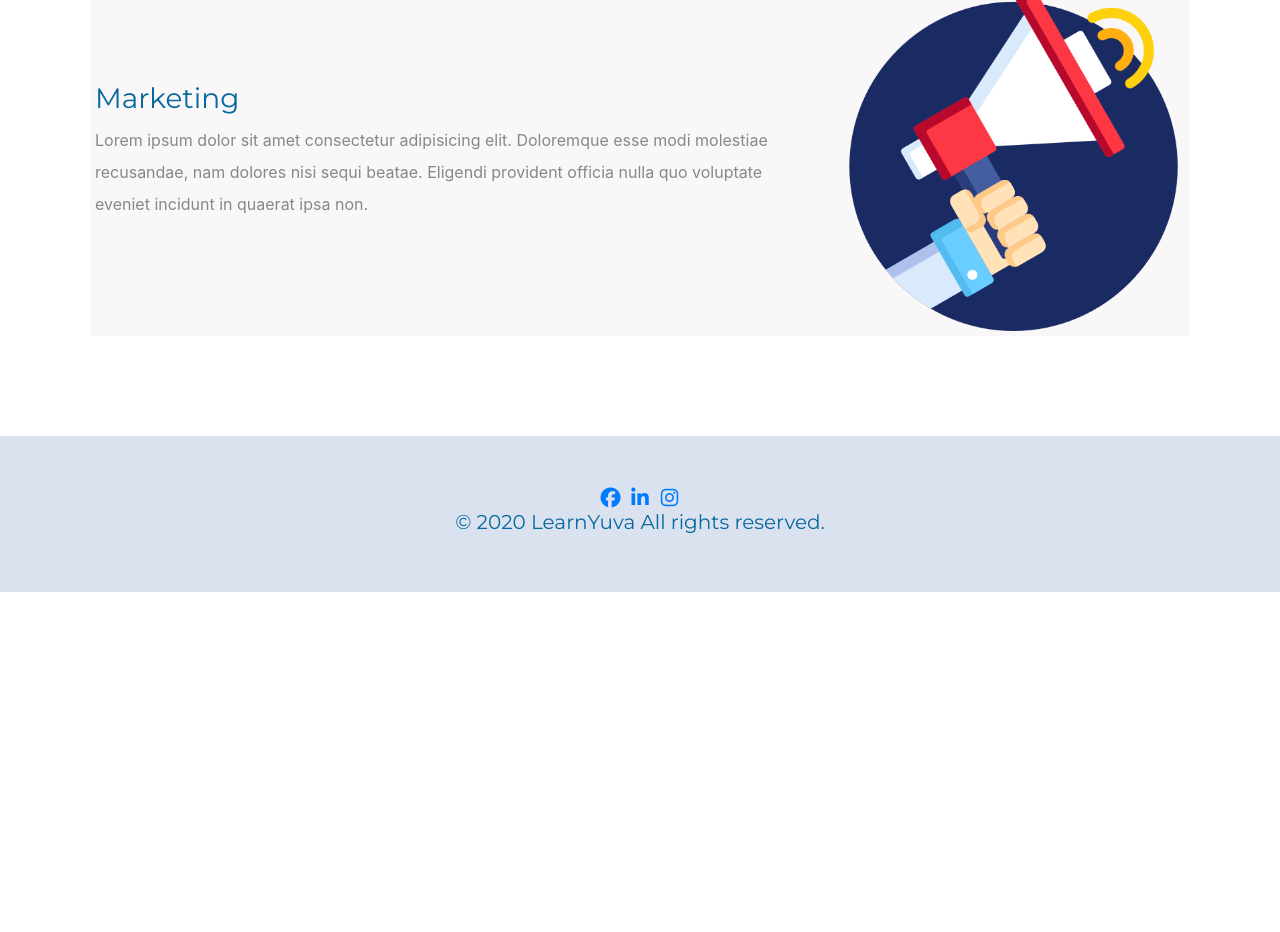
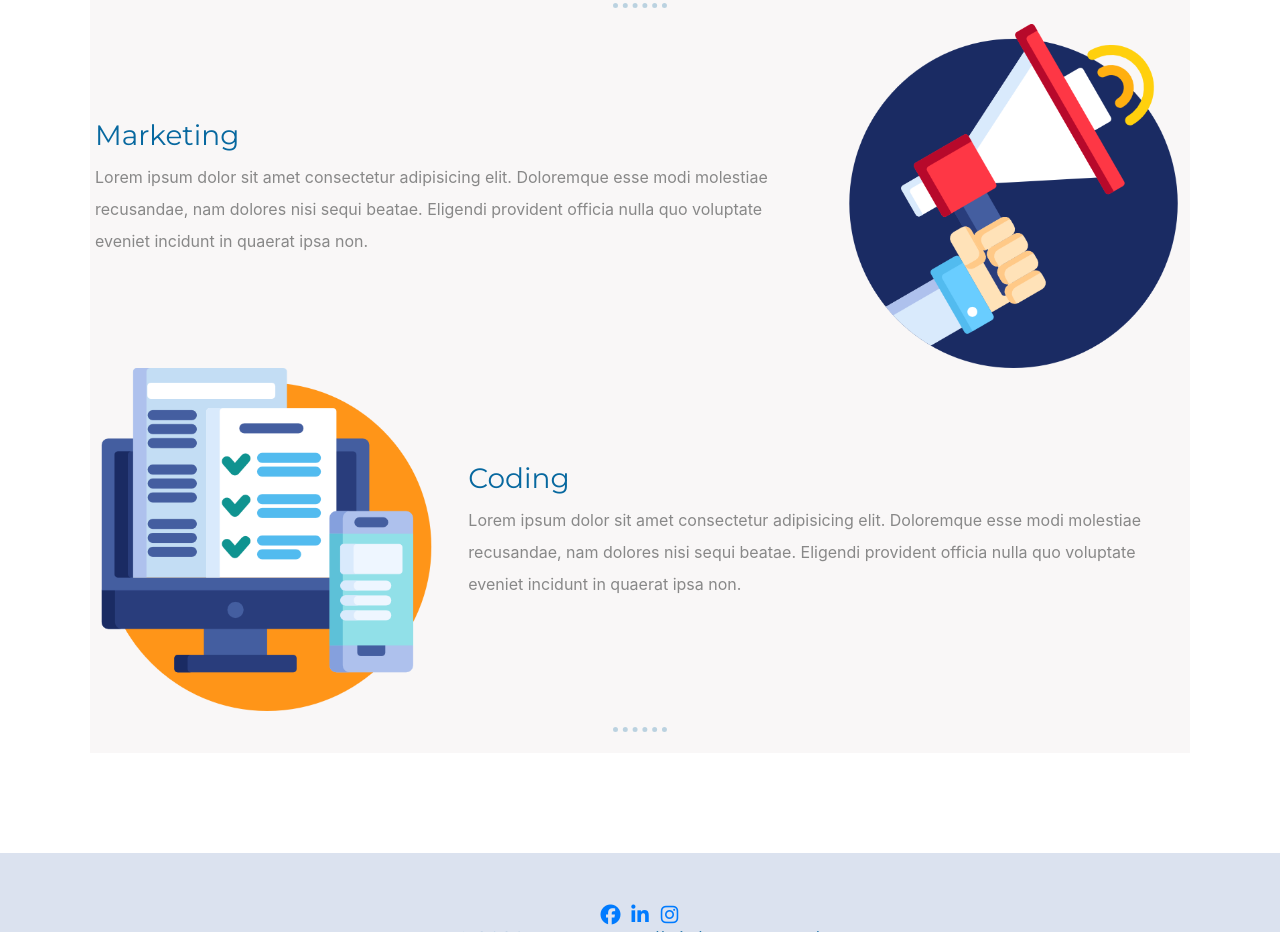
Before and after one commit to anuragbyte/ly, a website: page index.html in a window 1280 px wide. Shown: the part 1503-2435 px from the top of the page. Before the commit the page ends 2095 px from the top, so only its background shows below. Drawn offline with nearby package versions, Linux system fonts and the light colour scheme.

Commit message:
Coding section added

```diff
--- a/index.html
+++ b/index.html
@@ -221,6 +221,7 @@
           </p>
         </div>
       </div>
+      <hr class="divider">
       <div class="row">
         <div class="col-sm-4 col-12 order-sm-last my-auto">
           <img class="course-icon" src="Assets/Images/marketingIcon.png" alt="development-img">
@@ -232,6 +233,18 @@
           </p>
         </div>
       </div>
+      <div class="row">
+        <div class="col-sm-4 col-12 order-sm-first my-auto">
+          <img class="course-icon" src="Assets/Images/codingIcon.png" alt="electronics-img">
+        </div>
+        <div class="col-sm-8 col-12 order-sm-first my-auto">
+          <h3>Coding</h3>
+          <p class="text-left">
+            Lorem ipsum dolor sit amet consectetur adipisicing elit. Doloremque esse modi molestiae recusandae, nam dolores nisi sequi beatae. Eligendi provident officia nulla quo voluptate eveniet incidunt in quaerat ipsa non.
+          </p>
+        </div>
+      </div>
+      <hr class="divider">
     </div>
   </div>
 
```
Also changed, not shown: Assets/Images/codingIcon.png (added).
